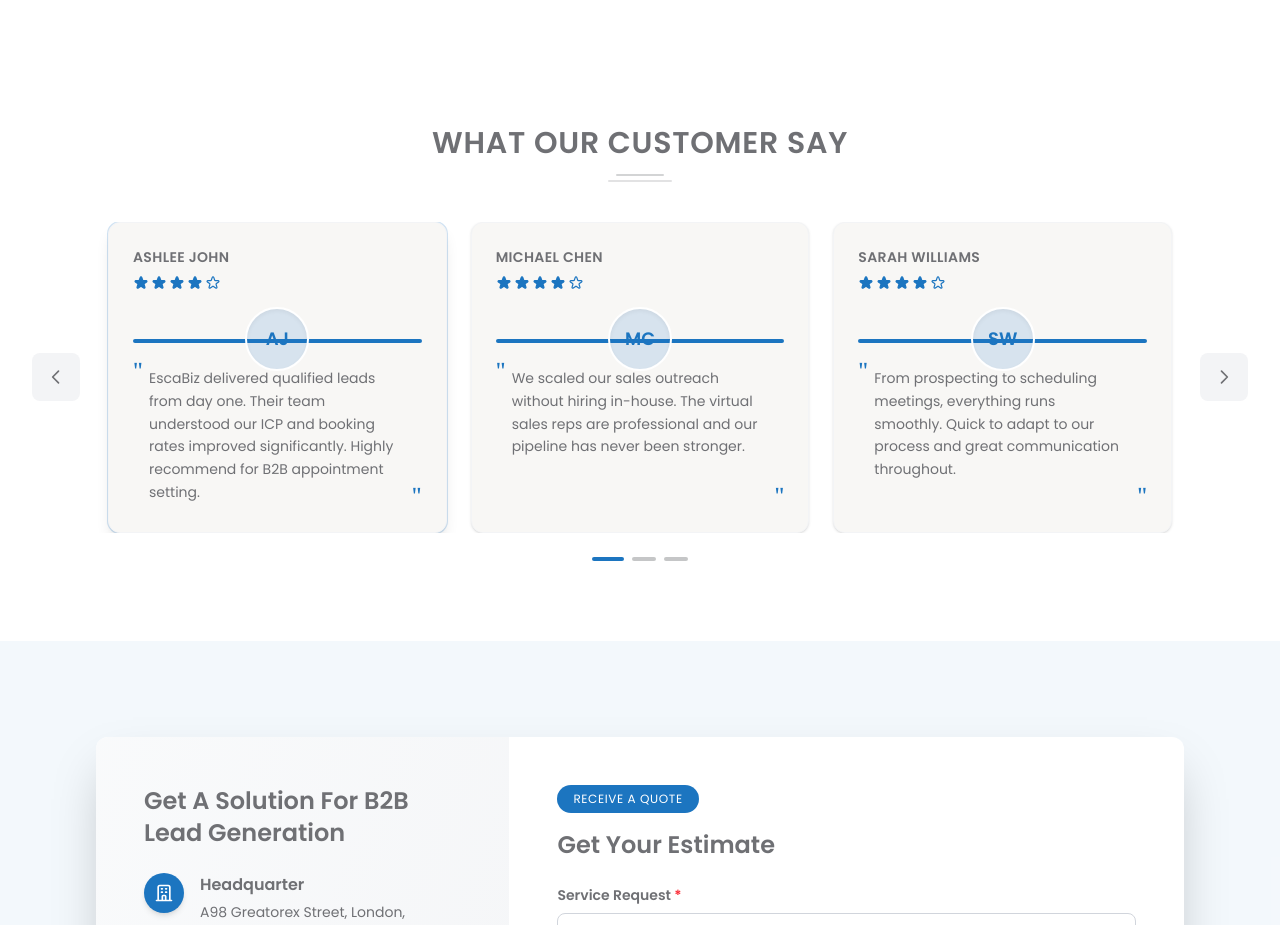
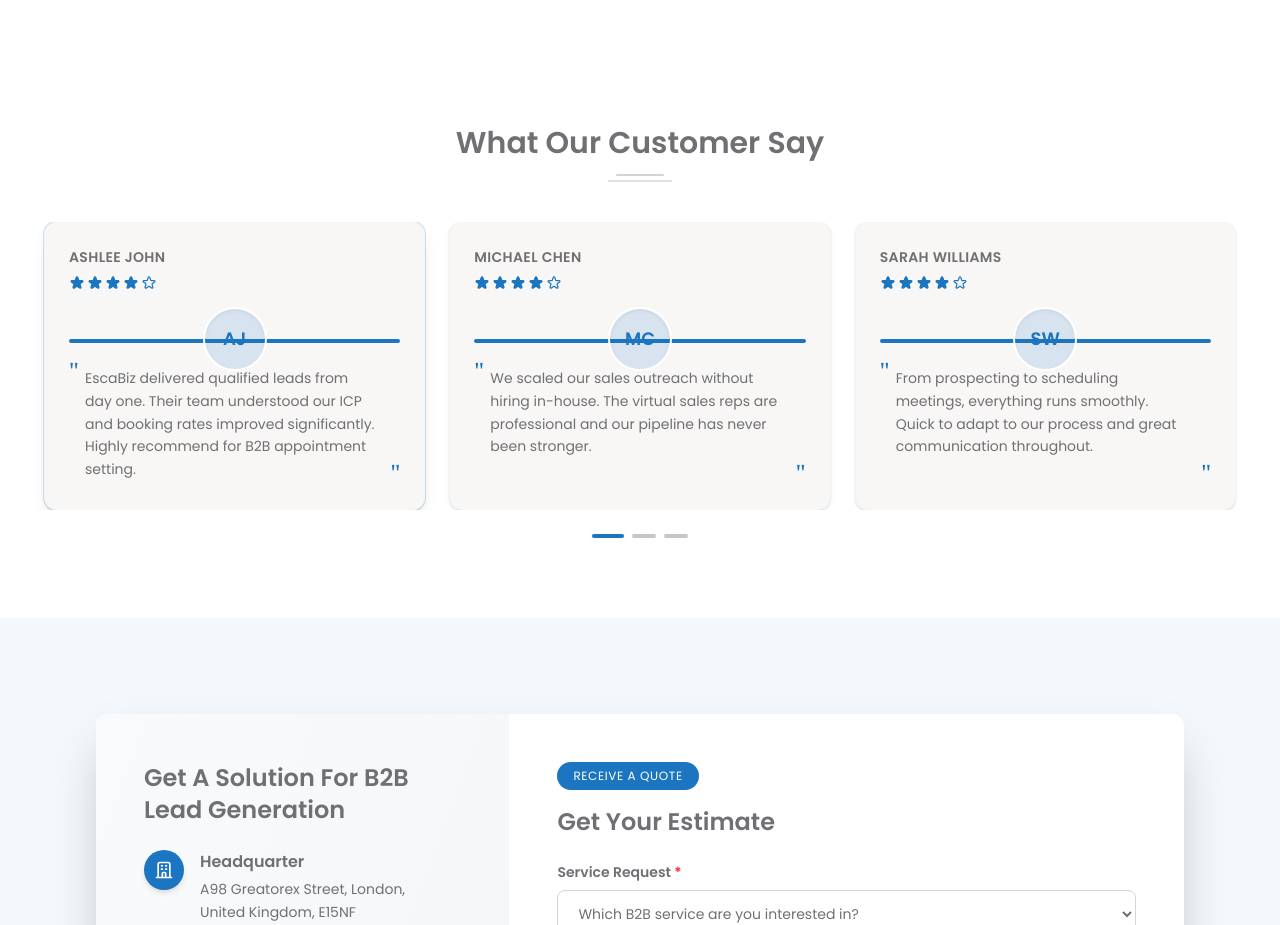
Before and after one commit to Sharmeen-Rauf/escabiz, a Next.js app: page / in a window 1280 px wide. Shown: the part 5240-6165 px from the top of the page. Built offline with nearby package versions, Linux system fonts and the light colour scheme; no server answers.

Commit message:
Refactor testimonial section in Home component by removing navigation buttons and updating header text for improved design and user experience.

```diff
--- a/src/app/page.tsx
+++ b/src/app/page.tsx
@@ -1648,7 +1648,7 @@ export default function Home() {
         <section className="w-full bg-white py-12 md:py-16 lg:py-20 font-sans">
           <div className="w-full max-w-7xl mx-auto px-4 sm:px-6 lg:px-8">
             <div className="text-center mb-8 md:mb-10">
-              <h5 className="text-lg sm:text-xl md:text-2xl lg:text-3xl font-semibold text-[#6f7074] leading-tight uppercase tracking-wide">
+              <h5 className="text-lg sm:text-xl md:text-2xl lg:text-3xl font-semibold text-[#6f7074] leading-tight capitalize">
                 What Our Customer Say
               </h5>
               <div className="flex flex-col items-center mt-3">
@@ -1657,19 +1657,7 @@ export default function Home() {
               </div>
             </div>
 
-            <div className="relative flex items-center gap-2 md:gap-4">
-              {/* Left arrow */}
-              <button
-                type="button"
-                aria-label="Previous testimonial"
-                onClick={() => setCurrentTestimonial((prev) => (prev === 0 ? testimonials.length - 1 : prev - 1))}
-                className="flex-shrink-0 w-10 h-10 md:w-12 md:h-12 rounded-lg bg-gray-100 hover:bg-gray-200 flex items-center justify-center text-[#6f7074] hover:text-[#1c75c0] transition-colors duration-300"
-              >
-                <svg className="w-5 h-5" fill="none" stroke="currentColor" viewBox="0 0 24 24"><path strokeLinecap="round" strokeLinejoin="round" strokeWidth={2} d="M15 19l-7-7 7-7" /></svg>
-              </button>
-
-              {/* Carousel */}
-              <div className="flex-1 min-w-0 overflow-hidden">
+            <div className="relative min-w-0 overflow-hidden">
                 <div
                   className="flex transition-transform duration-500 ease-out"
                   style={{ transform: isDesktop ? 'translateX(0)' : `translateX(-${currentTestimonial * 100}%)` }}
@@ -1704,17 +1692,6 @@ export default function Home() {
                     </div>
                   ))}
                 </div>
-              </div>
-
-              {/* Right arrow */}
-              <button
-                type="button"
-                aria-label="Next testimonial"
-                onClick={() => setCurrentTestimonial((prev) => (prev === testimonials.length - 1 ? 0 : prev + 1))}
-                className="flex-shrink-0 w-10 h-10 md:w-12 md:h-12 rounded-lg bg-gray-100 hover:bg-gray-200 flex items-center justify-center text-[#6f7074] hover:text-[#1c75c0] transition-colors duration-300"
-              >
-                <svg className="w-5 h-5" fill="none" stroke="currentColor" viewBox="0 0 24 24"><path strokeLinecap="round" strokeLinejoin="round" strokeWidth={2} d="M9 5l7 7-7 7" /></svg>
-              </button>
             </div>
 
             {/* Pagination bars */}
```
